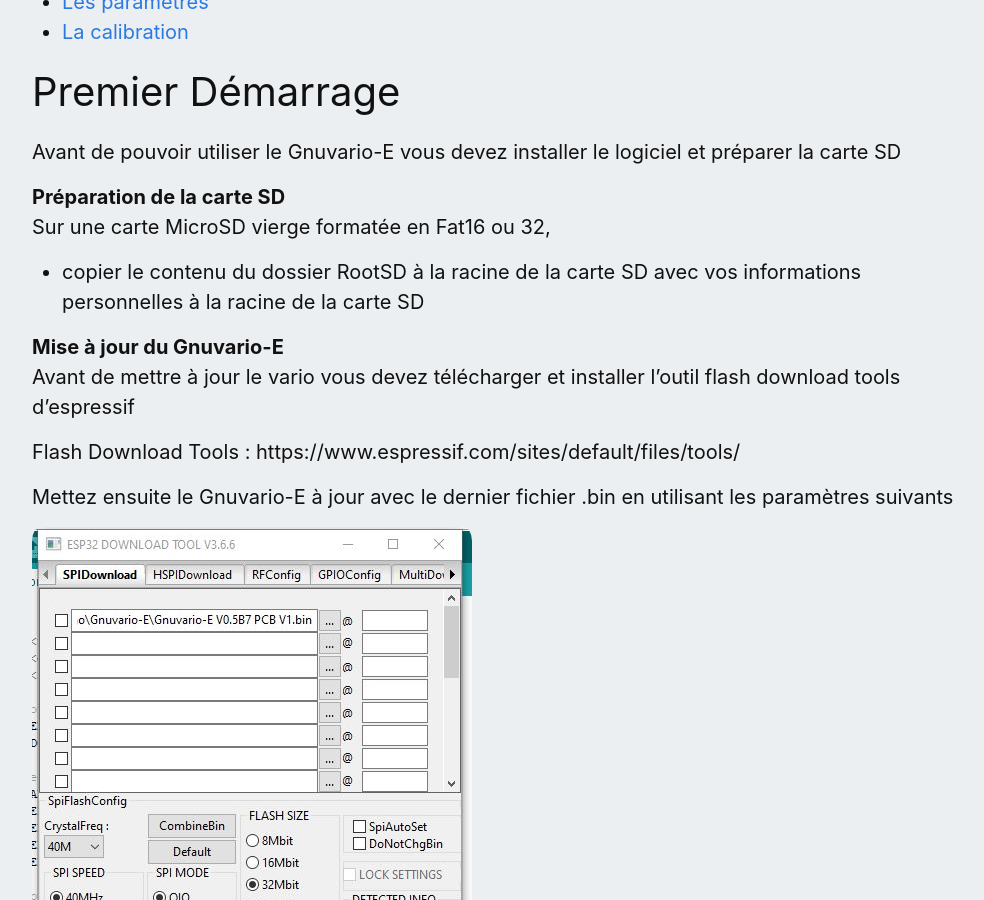
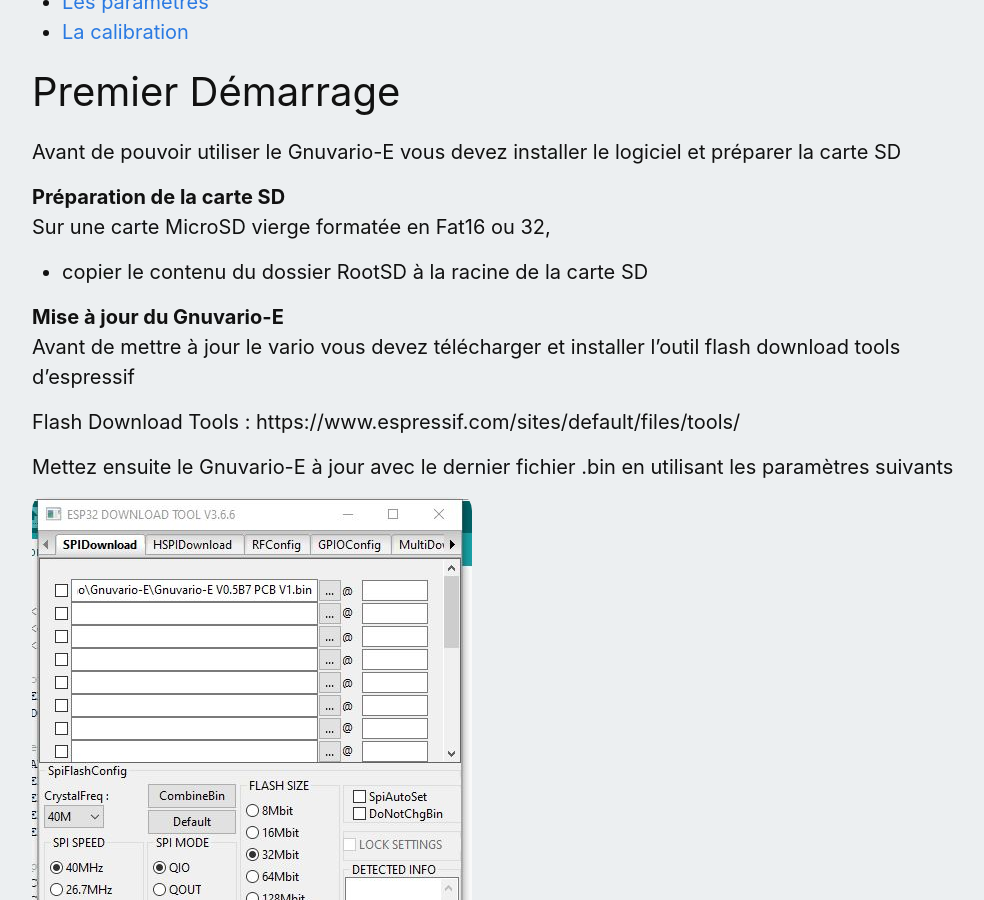
Before and after one commit to prunkdump/GNUVario-TTGO-T5-website, a Jekyll site: the page built from _manuel/flashusb.md, in a window 1280 px wide and 900 px high, scrolled down 669 px. Shown: the whole window, without its empty margins (138-1122 px from the left). Built offline with Jekyll 4.4.1, drawn with Linux system fonts in a browser that asks for light colours.

Commit message:
Update flashusb.md

```diff
--- a/_manuel/flashusb.md
+++ b/_manuel/flashusb.md
@@ -7,7 +7,7 @@ Avant de pouvoir utiliser le Gnuvario-E vous devez installer le logiciel et pré
 
 **Préparation de la carte SD**
 Sur une carte MicroSD vierge formatée en Fat16 ou 32,
-- copier le contenu du dossier RootSD à la racine de la carte SD avec vos informations personnelles à la racine de la carte SD
+- copier le contenu du dossier RootSD à la racine de la carte SD
 
 **Mise à jour du Gnuvario-E**
 Avant de mettre à jour le vario vous devez télécharger et installer l'outil flash download tools d'espressif
```
